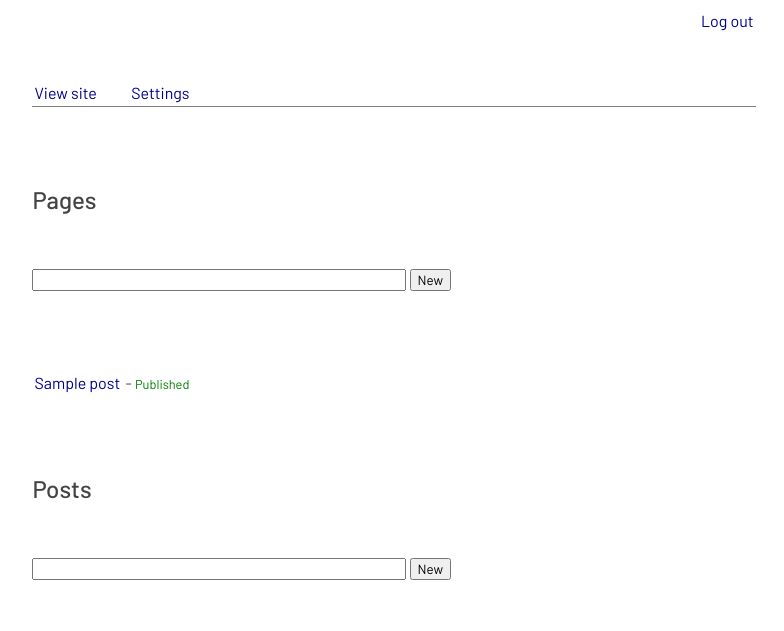
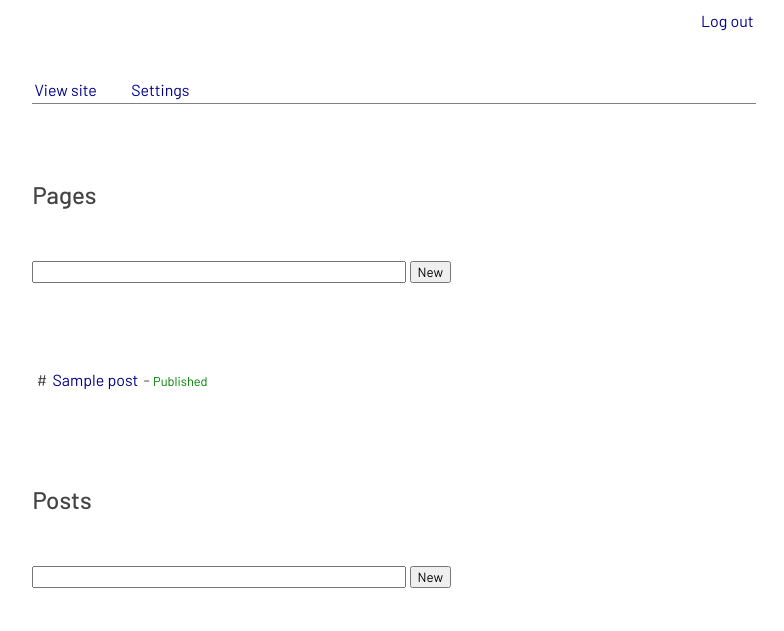
Before and after one commit to aregue/cms, a Flask app: page /overview in a window 1280 px wide. Shown: the top 631 px of the page, without its empty margins (246-1030 px from the left). Run offline with Flask 2, Linux system fonts and the light colour scheme; a user stored in the database is signed in; tables that the repository leaves empty hold one stand-in row (values such as "Sample post"); some libraries are stand-ins or nearby versions.

Commit message:
Changed stye of lists in blog and overview to give more space between titles

```diff
--- a/app/static/forms.css
+++ b/app/static/forms.css
@@ -89,8 +89,8 @@ a:visited {
 /* List of posts/pages in overview */
 
 .list_of_posts {
-    list-style-type: none;
-    padding-left: 0;
+    list-style-type: '# ';
+    padding-left: 2ch;
 }
 
 /* format for information about post status */
--- a/app/static/style.css
+++ b/app/static/style.css
@@ -127,3 +127,11 @@ code {
     padding: 0.3ch;
 
 }
+
+
+/* style for list of posts */
+
+.blog_title_list {
+    text-indent: -12ch;
+    padding-left: 8ch;
+}
--- a/app/templates/private/overview.html
+++ b/app/templates/private/overview.html
@@ -19,7 +19,7 @@
         <!-- list of pages -->
         <ul class="list_of_posts">
             {% for p in pages %}
-                <li>
+                <li><p>
                     {% if p.published %}
                         <a href="{{url_for('edit', post=p.id)}}">{{p.title}}</a> -
                         <span class="published">Published</span>
@@ -27,7 +27,7 @@
                         <a href="{{url_for('edit', post=p.id)}}">{{p.draft_title}}</a> -
                         <span class="draft">Draft</span>
                     {% endif %}
-                </li>
+                </p></li>
             {% endfor %}
         </ul>
 
@@ -44,7 +44,7 @@
 
         <ul class="list_of_posts">
             {% for p in posts %}
-                <li>
+                <li><p>
                     {% if p.published %}
                         <a href="{{url_for('edit', post=p.id)}}">{{p.title}}</a> -
                         <span class="published">Published</span>
@@ -52,7 +52,7 @@
                         <a href="{{url_for('edit', post=p.id)}}">{{p.draft_title}}</a> -
                         <span class="draft">Draft</span>
                     {% endif %}
-                </li>
+                </p></li>
             {% endfor %}
         </ul>
 
--- a/app/templates/public/blog.html
+++ b/app/templates/public/blog.html
@@ -16,7 +16,7 @@
     <!-- list of posts -->
     <ul style="list-style-type: none;">
     {% for p in posts %}
-        <li><span class="b_date">{{p.date_published}}</span> &nbsp;&nbsp;&nbsp;&nbsp; <a href="{{p.url}}">{{p.title}}</a></li>
+        <li><p class="blog_title_list"><span class="b_date">{{p.date_published}}</span> &nbsp;&nbsp;&nbsp;&nbsp; <a href="{{p.url}}">{{p.title}}</a></p></li>
     {% endfor %}
     </ul>
 
```
